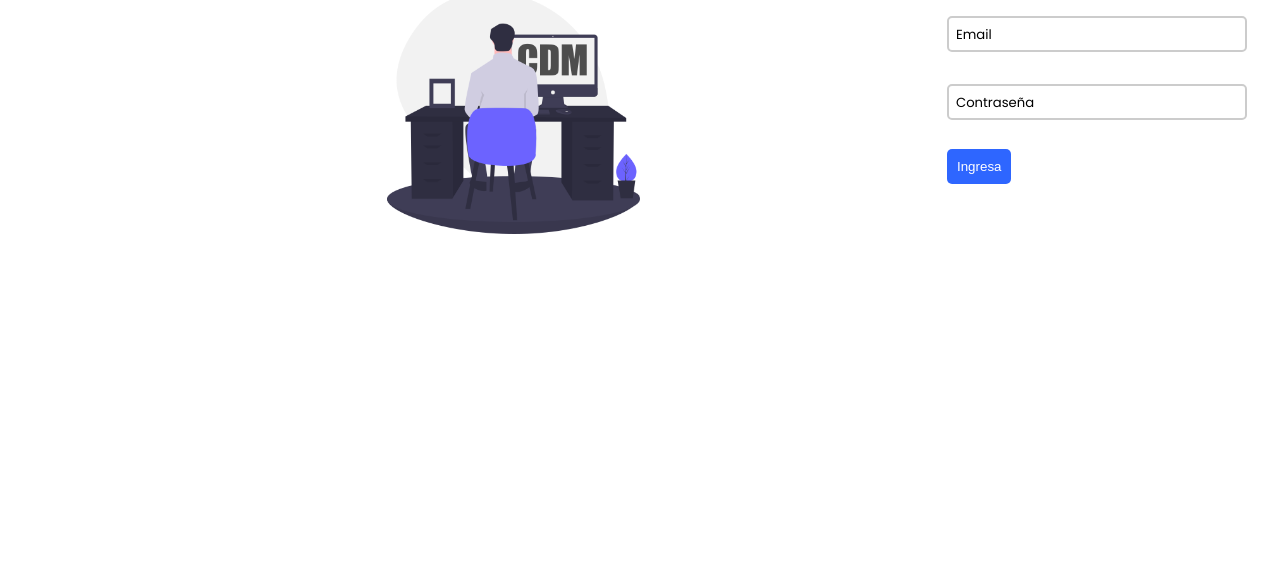
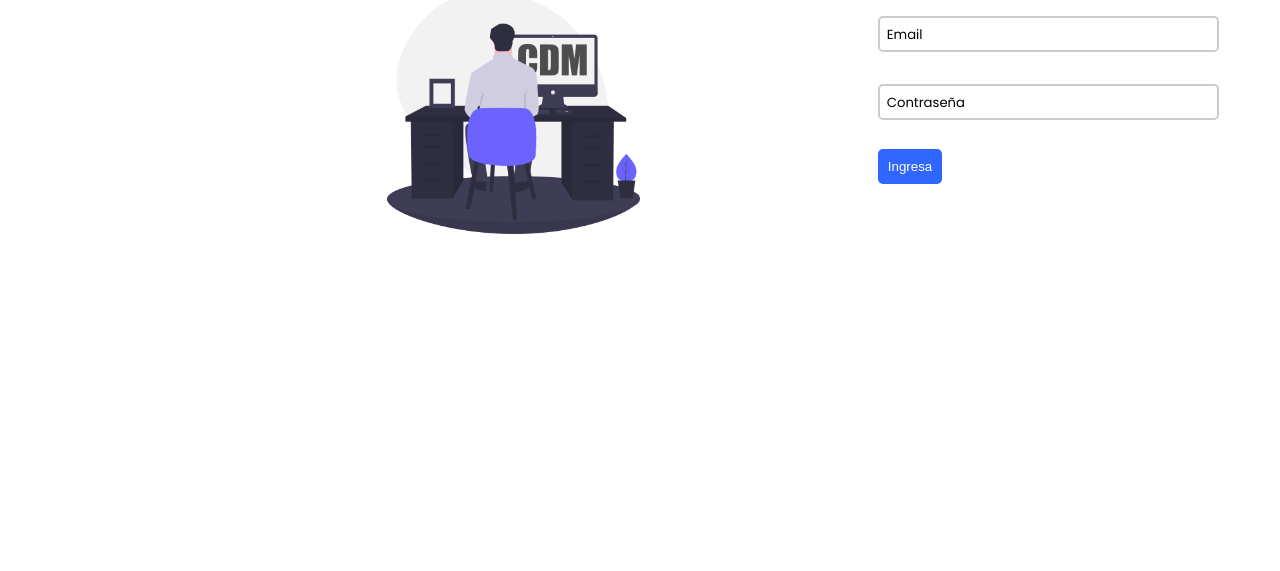
Before and after one commit to andresMRoblesistemas/forms_css, a plain HTML site: page index.html in a window 1280 px wide. Shown: the part 229-800 px from the top of the page. Drawn offline with Linux system fonts and the light colour scheme.

Commit message:
Update estilo.css

```diff
--- a/estilo.css
+++ b/estilo.css
@@ -128,6 +128,7 @@ button {
 .form-standard {
   margin-right: 20px;
   float: right;
+  width: 30%;
 }
 input[type=text], input[type=password]{
   padding: 10px 10px 7px;
@@ -138,7 +139,7 @@ input[type=text], input[type=password]{
   -webkit-transition: 0.5s;
   transition: 0.5s;
   outline: none;
-  width: 300px;
+  width: 90%;
 }
 input[type=text]:focus {
   border: 2px solid rgb(64, 125, 255);
```
